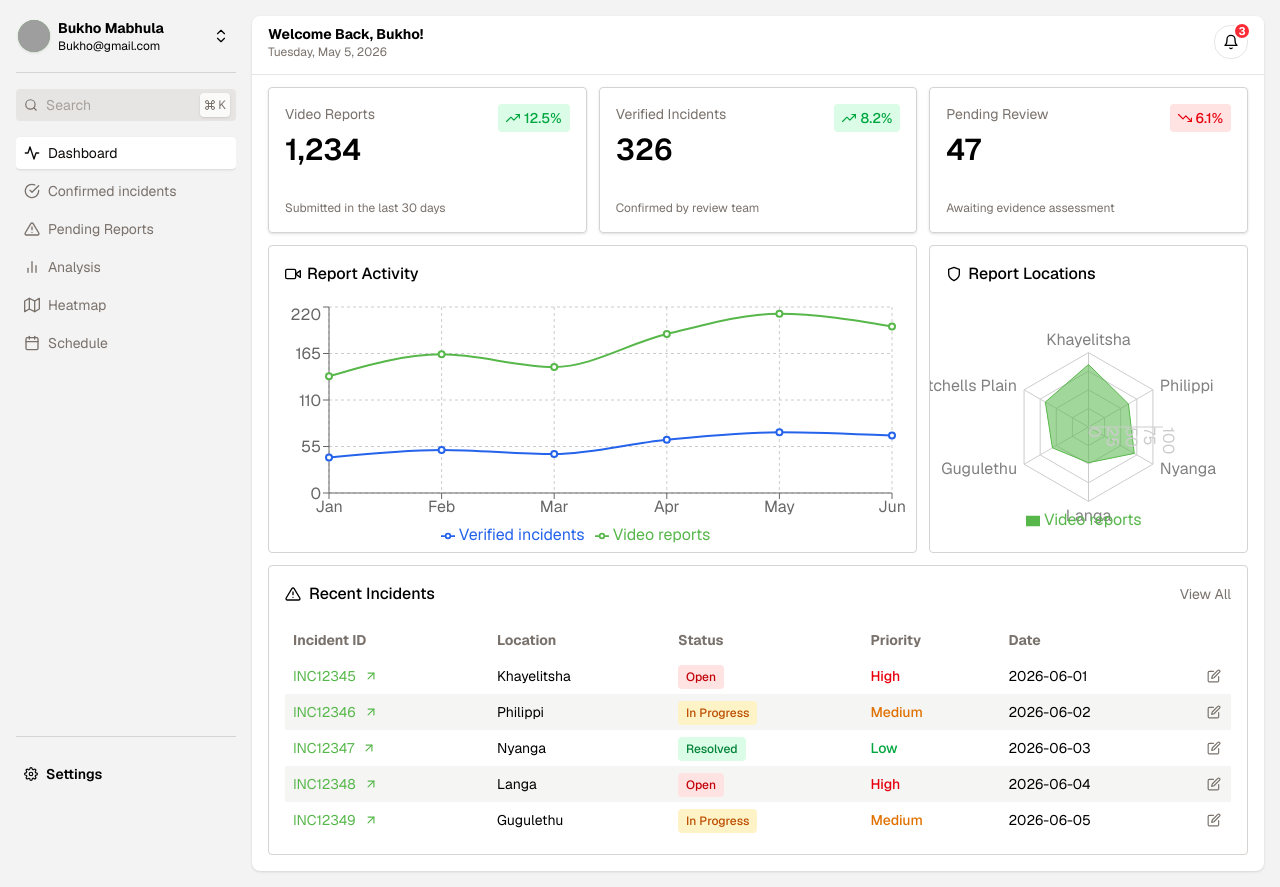
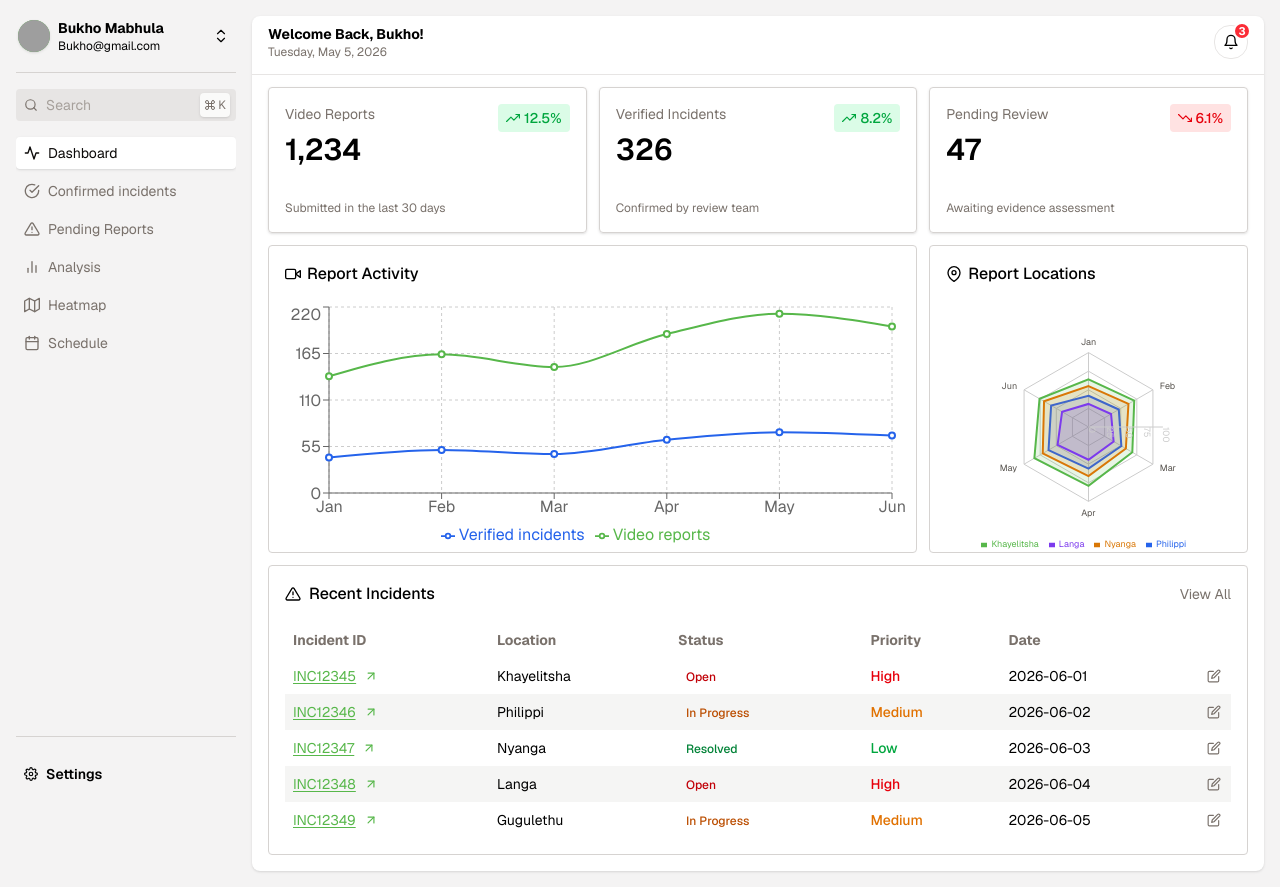
Before and after one commit to Bukho127/pulse-guard-dashboard, a React (Vite) app: page / in a window 1280 px wide. Built offline with nearby package versions, Linux system fonts and the light colour scheme; grey boxes are pictures that could not be loaded.

Commit message:
fixed the layout of the charts

```diff
--- a/src/components/Dashboard/RadarChart.jsx
+++ b/src/components/Dashboard/RadarChart.jsx
@@ -1,4 +1,4 @@
-import { FiShield } from 'react-icons/fi';
+import { FiMapPin } from 'react-icons/fi'
 import {
     RadarChart,
     PolarGrid,
@@ -11,32 +11,58 @@ import {
 } from "recharts";
 
 const data = [
-    { name: 'Khayelitsha', reports: 84 },
-    { name: 'Philippi', reports: 62 },
-    { name: 'Nyanga', reports: 71 },
-    { name: 'Langa', reports: 48 },
-    { name: 'Gugulethu', reports: 56 },
-    { name: 'Mitchells Plain', reports: 67 },
+    { period: 'Jan', khayelitsha: 64, philippi: 42, nyanga: 55, langa: 31 },
+    { period: 'Feb', khayelitsha: 71, philippi: 47, nyanga: 62, langa: 35 },
+    { period: 'Mar', khayelitsha: 68, philippi: 51, nyanga: 58, langa: 39 },
+    { period: 'Apr', khayelitsha: 79, philippi: 56, nyanga: 66, langa: 44 },
+    { period: 'May', khayelitsha: 84, philippi: 62, nyanga: 71, langa: 48 },
+    { period: 'Jun', khayelitsha: 76, philippi: 58, nyanga: 69, langa: 41 },
 ];
+
+const locations = [
+    { name: 'Khayelitsha', key: 'khayelitsha', color: '#57B74A' },
+    { name: 'Philippi', key: 'philippi', color: '#2563eb' },
+    { name: 'Nyanga', key: 'nyanga', color: '#d97706' },
+    { name: 'Langa', key: 'langa', color: '#7c3aed' },
+]
 
 function RadarCharts() {
     return (
         <div className='col-span-12 overflow-hidden rounded border border-stone-300 xl:col-span-4'>
             <div className='p-4'>
-                <h3 className="flex items-center gap-1.5 font-medium"><FiShield /> Report Locations</h3>
+                <h3 className="flex items-center gap-1.5 font-medium"><FiMapPin /> Report Locations</h3>
             </div>
 
             <ResponsiveContainer width="100%" height={250}>
                 <RadarChart
                     data={data}
-                    margin={{ top: 20, right: 40, bottom: 20, left: 40 }}
+                    margin={{ top: 18, right: 34, bottom: 34, left: 34 }}
                 >
                     <PolarGrid />
-                    <PolarAngleAxis dataKey="name" />
-                    <PolarRadiusAxis />
-                    <Radar name="Video reports" dataKey="reports" stroke="#57B74A" fill="#57B74A" fillOpacity={0.55} />
+                    <PolarAngleAxis dataKey="period" tick={{ fontSize: 9, fill: '#57534e' }} />
+                    <PolarRadiusAxis tick={{ fontSize: 9 }} />
+                    {locations.map((location) => (
+                        <Radar
+                            key={location.key}
+                            name={location.name}
+                            dataKey={location.key}
+                            stroke={location.color}
+                            fill={location.color}
+                            fillOpacity={0.14}
+                            strokeWidth={2}
+                        />
+                    ))}
                     <Tooltip />
-                    <Legend />
+                    <Legend
+                        verticalAlign="bottom"
+                        align="center"
+                        iconSize={6}
+                        wrapperStyle={{
+                            bottom: 2,
+                            fontSize: 9,
+                            lineHeight: '12px',
+                        }}
+                    />
                 </RadarChart>
             </ResponsiveContainer>
         </div>
--- a/src/components/Dashboard/RecentIncidents.jsx
+++ b/src/components/Dashboard/RecentIncidents.jsx
@@ -44,9 +44,9 @@ const TableHeader = () => {
 }
 
 const statusStyles = {
-    Open: 'bg-red-100 text-red-700',
-    'In Progress': 'bg-amber-100 text-amber-700',
-    Resolved: 'bg-green-100 text-green-700',
+    Open: 'text-red-700',
+    'In Progress': 'text-amber-700',
+    Resolved: 'text-green-700',
 }
 
 const priorityStyles = {
@@ -58,7 +58,7 @@ const priorityStyles = {
 const TableRow = ({ id, location, status, priority, date, order }) => {
     return (
         <tr className={`text-sm ${order % 2 === 0 ? 'bg-stone-100' : 'bg-white'}`}>
-            <td className='p-2 flex items-center gap-2 text-[#57B74A] hover:text-green-600 transition-colors duration-200 cursor-pointer'>
+            <td className='flex cursor-pointer items-center gap-2 p-2 text-[#57B74A] underline underline-offset-2 transition-colors duration-200 hover:text-green-600'>
                  {id}
                 <FiArrowUpRight />
             </td>
```
